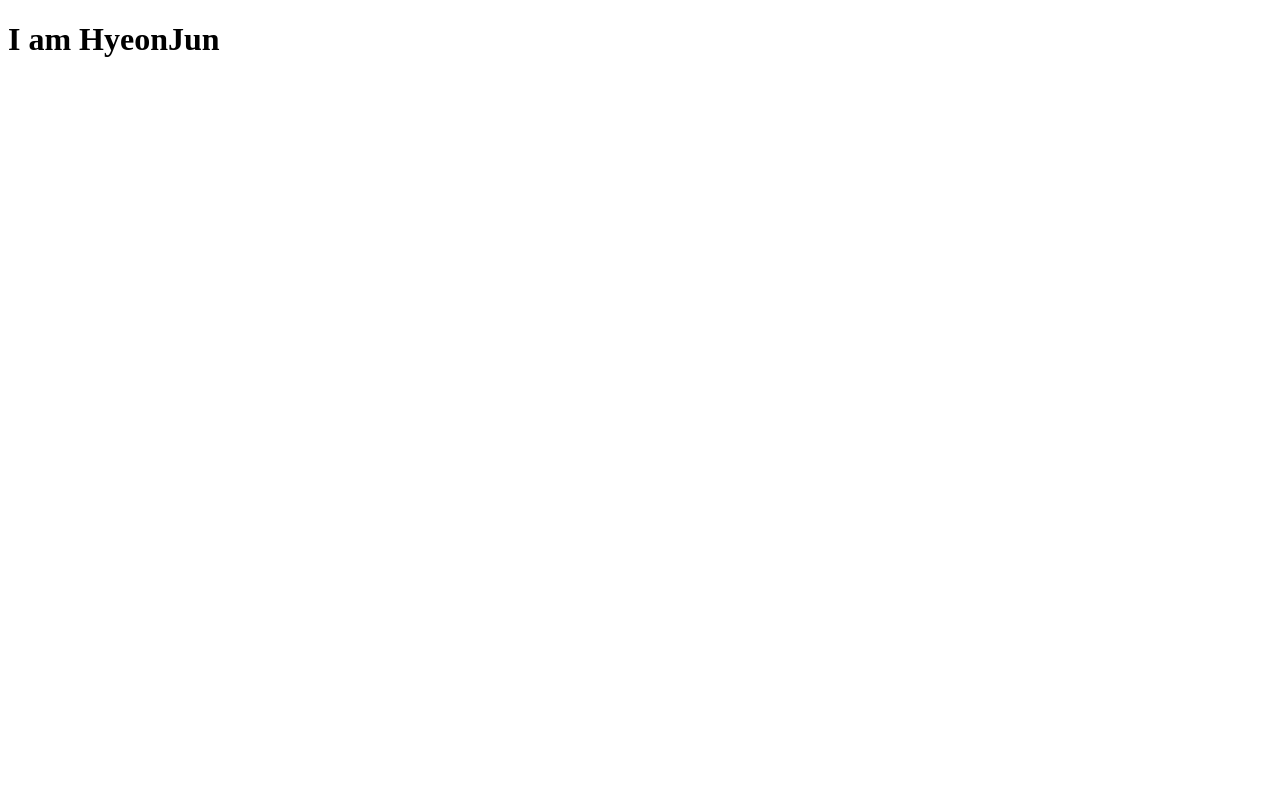
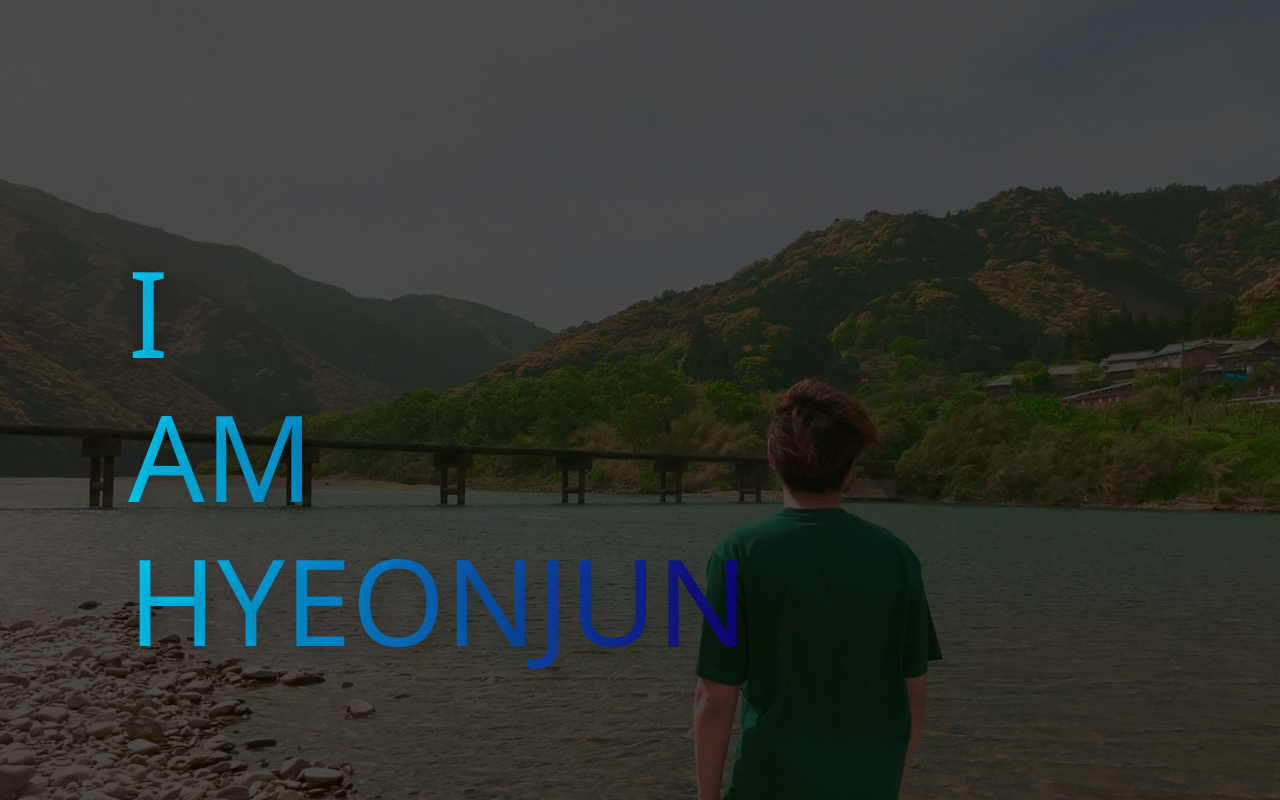
Before and after one commit to RspSang/MyFirstPortfolio, a website: page index.html in a window 1280 px wide. Drawn offline with Linux system fonts and the light colour scheme.

Commit message:
add header now try

```diff
--- a/index.html
+++ b/index.html
@@ -10,6 +10,17 @@
     <title>HyeonJun's Protfolio</title>
 </head>
 <body>
-    <h1>I am HyeonJun</h1>
+    <header class="header">
+        <div class="header__box">
+            <p class="heading-primary front">I</p>
+            <p class="heading-primary front">Am</p>
+            <p class="heading-primary front">HyeonJun</p>
+        </div>
+        <div class="header__box">
+            <p class="heading-primary back">My</p>
+            <p class="heading-primary back">Life</p>
+            <p class="heading-primary back">Developing</p>
+        </div>
+    </header>
 </body>
 </html>
--- a/package.json
+++ b/package.json
@@ -8,7 +8,6 @@
   },
   "devDependencies": {},
   "scripts": {
-    "test": "echo \"Error: no test specified\" && exit 1",
     "compile:sass": "node-sass sass/main.scss css/style.css -w"
   },
   "repository": {
--- a/sass/abstracts/_variables.scss
+++ b/sass/abstracts/_variables.scss
@@ -1,7 +1,7 @@
 // COLORS
-$color-primary: #55c57a;
-$color-primary-light: #7ed56f;
-$color-primary-dark: #28b485;
+$color-primary: #00C7F1;
+$color-primary-dark1: #1E86E5;
+$color-primary-dark2: #10007C;
 
 $color-secondary-light: #ffb900;
 $color-secondary-dark: #ff7730;
--- a/sass/base/_typography.scss
+++ b/sass/base/_typography.scss
@@ -4,5 +4,30 @@ body {
     font-weight: 400;
     line-height: 1.7;
     color: $color-grey-dark;
-    padding: 3rem;
 }
+
+.heading-primary {
+    font-size: 12rem;
+    display: inline-block;
+    background-image: linear-gradient(to right, $color-primary, $color-primary-dark2);
+    -webkit-background-clip: text;
+    color: transparent;
+    display: block;
+    font-weight: 100;
+    text-transform: uppercase;
+    text-shadow: .5rem 1rem 2rem rgba($color-black, .2);
+    line-height: 1.2;
+
+    &.front:hover {
+        display: none;
+
+    }
+
+    &.back {
+        display: none;
+    }
+
+    &.back:hover {
+        visibility: visible;
+    }
+}
--- /dev/null
+++ b/sass/layout/_header.scss
@@ -0,0 +1,17 @@
+.header {
+    height: 100vh;
+    background-image:linear-gradient(
+        rgba($color-black, 0.7),
+        rgba($color-black, 0.7)),
+        url(../img/header1.jpg);
+    background-size: cover;
+    background-position: top;
+    position: relative;
+
+    &__box {
+        position: absolute;
+        top: 30%;
+        left: 10%;
+
+    }
+}
--- a/sass/main.scss
+++ b/sass/main.scss
@@ -1,5 +1,7 @@
+@import "abstracts/mixins";
+@import "abstracts/variables";
+
 @import "base/base";
 @import "base/typography";
 
-@import "abstracts/mixins";
-@import "abstracts/variables";
+@import "layout/header";
```
Also changed, not shown: css/style.css, img/header1.jpg (added), img/header2.jpg (added), 1 other file.
